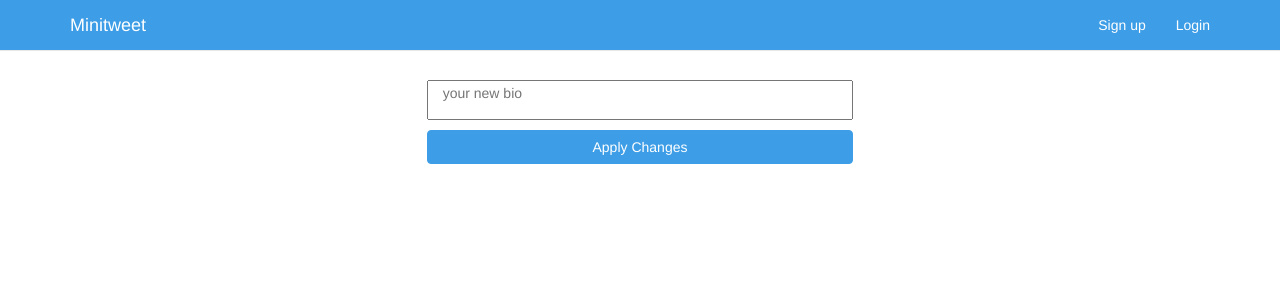
After one commit to xash3000/minitweet, a Python web app: template minitweet_app/templates/profile_settings.html in a window 1280 px wide. The commit adds this page. Shown: the top 300 px of the page. Run offline with Jinja, Linux system fonts and the light colour scheme; the template is opened without the code that fills it: most values are stand-ins (such as "Sample title", 1, 10 or a date in 2020); form fields are guessed from the names that the template uses.

Commit message:
make users able to add bio to thier profiles

```diff
--- a/minitweet_app/forms.py
+++ b/minitweet_app/forms.py
@@ -17,6 +17,7 @@ class LoginForm(Form):
     password = PasswordField('password', validators=[DataRequired()])
     remember_me = BooleanField("remember_me", default=True)
 
+
 class SignUpForm(Form):
     username = StringField(
         'username',
@@ -30,3 +31,7 @@ class SignUpForm(Form):
         'password',
         validators=[DataRequired(), Length(min=6)]
     )
+
+
+class ProfileSettings(Form):
+    bio = StringField("bio", validators=[DataRequired(), Length(min=5, max=170)])
--- a/minitweet_app/models.py
+++ b/minitweet_app/models.py
@@ -29,14 +29,16 @@ class User(db.Model):
     name = db.Column(db.String, nullable=False)
     email = db.Column(db.String, nullable=False)
     password = db.Column(db.String, nullable=False)
+    bio = db.Column(db.String)
     # one to many relationship
     posts = db.relationship("Post", backref="author", lazy="dynamic")
 
-    def __init__(self, name, email, password):
+    def __init__(self, name, email, password, bio=''):
         self.name = name
         self.email = email
         # generate one way hash for password
         self.password = bcrypt.generate_password_hash(password)
+        self.bio = bio
 
     #=========================================#
     #  Flask-Login extension required methods #
--- a/minitweet_app/static/js/main.js
+++ b/minitweet_app/static/js/main.js
@@ -11,5 +11,6 @@ $(document).ready(function() {
                 $(this).addClass("fa-heart-o");
                 $(this).parent().find(".likes-counting").html(original - 1);
             }
+            $(this).parent().after("this is not implemented yet!")
     })
 })
--- /dev/null
+++ b/minitweet_app/templates/profile_settings.html
@@ -0,0 +1,23 @@
+{% extends "base.html" %}
+
+{% block content %}
+
+<form method="post">
+    <div class="bio">
+        {{ form.hidden_tag() }}
+        {{ form.bio(
+            class_="col-xs-12 col-md-4 col-md-offset-4 string-field",
+            placeholder="your new bio"
+            ) }}
+        <span class="error">
+            {% if form.bio.errors %}
+                {% for error in form.bio.errors %}
+                 <p class="col-xs-12 col-md-4 col-md-offset-4">{{ error }}</p>
+                {% endfor %}
+            {% endif %}
+        </span>
+    </div>
+    <input type="submit" name="submit" value="Apply Changes" class="btn btn-primary col-xs-12 col-md-4 col-md-offset-4">
+</form>
+
+{% endblock %}
```
Also changed, not shown: migrations/versions/15dba6311b18_.py (added, +26 -0 lines), minitweet_app/templates/user_profile.html (+7 -1 lines), minitweet_app/views.py (+23 -1 lines), 1 other file.
